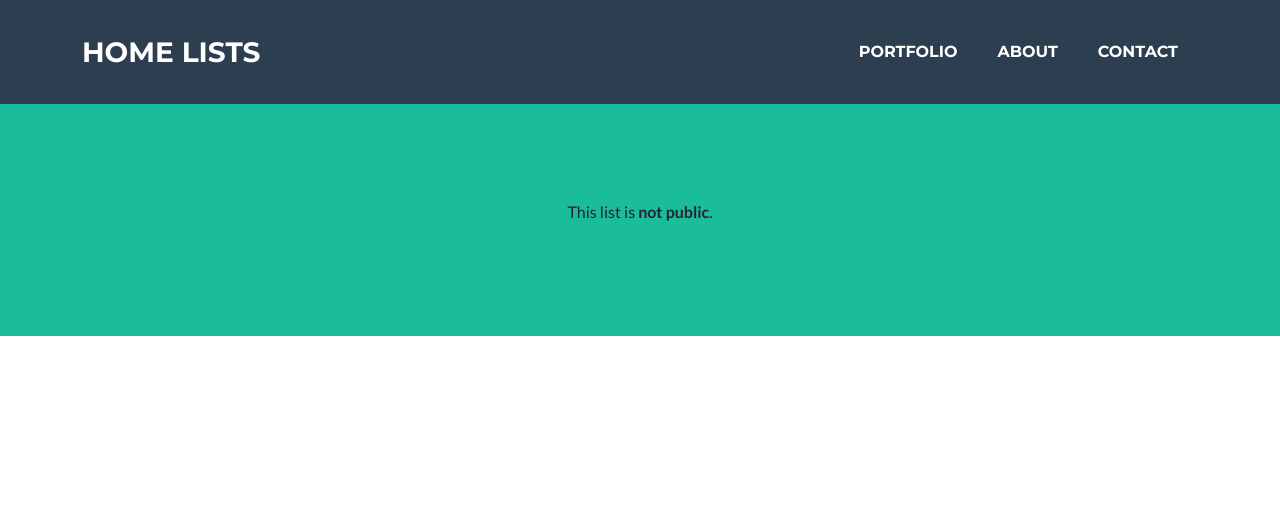
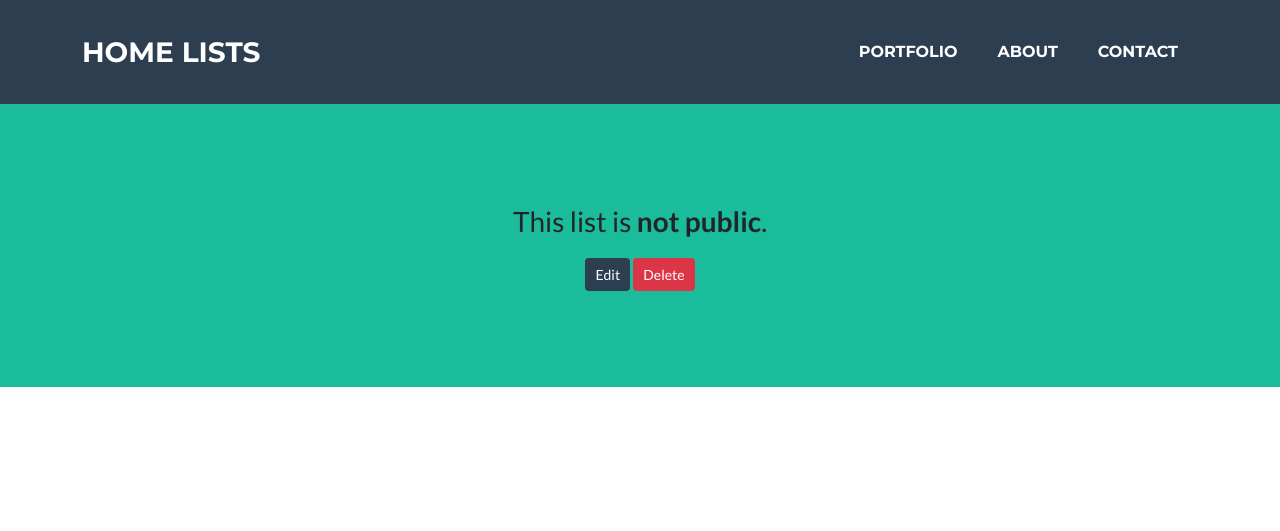
Before and after one commit to jay3ss/django-playground, a Django app: template templates/lists/detail.html in a window 1280 px wide. Shown: the top 531 px of the page. Run offline with Django 4.2, Linux system fonts and the light colour scheme; the template is opened without the code that fills it, so the values that code supplies are empty; some libraries are stand-ins or nearby versions.

Commit message:
Update list detail template

```diff
--- a/templates/lists/detail.html
+++ b/templates/lists/detail.html
@@ -6,16 +6,20 @@
     <div class="container d-flex align-items-center flex-column">
         <!-- Masthead Heading-->
         <h1 class="masthead-heading text-uppercase mb-0">{{ list_obj.title }}</h1>
-        <p class="text-dark">
+        <p class="text-dark fs-3 text">
             This list is <strong>{% if not list_obj.is_public %}not {% endif %}public</strong>.
         </p>
+        <div class="button-group">
+            <a href="{% url 'list_edit' list_obj.pk %}" class="btn btn-sm btn-secondary">Edit</a>
+            <a href="{% url 'list_delete' list_obj.pk %}" class="btn btn-sm btn-danger">Delete</a>
+        </div>
     </div>
 </header>
 <section class="page-section list">
     <div class="container col-lg-6 col-sm-12 align-self-center mb-5">
         <ul class="list-group" role="group" aria-label="Display of list items">
             {% for item in list_obj.items.all %}
-            <li class="list-group-item d-flex justify-content-between align-items-start">
+            <li class="list-group-item d-flex justify-content-between align-items-start fs-4 text">
                 <div class="ms-2 me-auto{% if item.is_complete%} text-decoration-line-through{% endif %}">
                     {{ item }}
                 </div>
```
